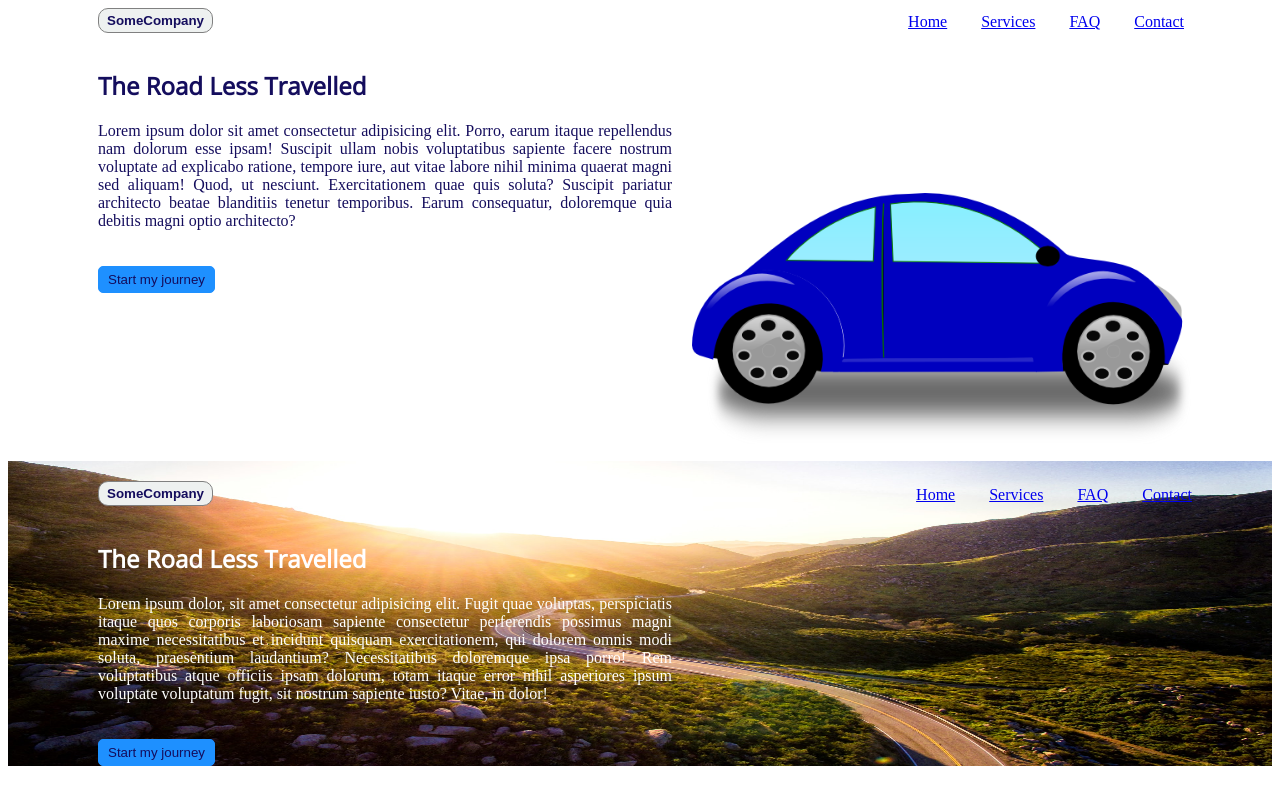
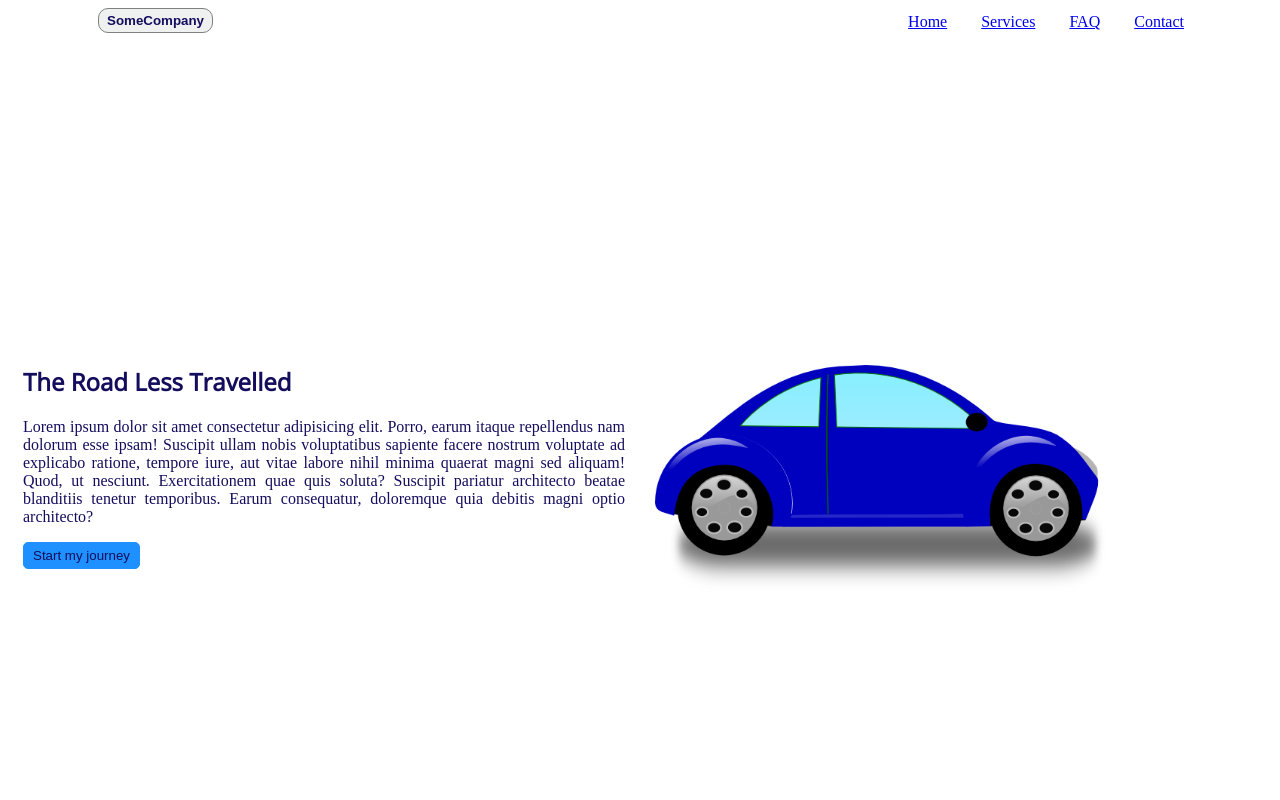
Before and after one commit to iyyyyy/Assignment1, a plain HTML site: page index.html in a window 1280 px wide. Shown: the top 800 px of the page. Drawn offline with nearby package versions, Linux system fonts and the light colour scheme.

Commit message:
touched home page

```diff
--- a/index.html
+++ b/index.html
@@ -16,7 +16,6 @@
         color: rgb(20, 13, 93);
       }
       h2 {
-        margin-left: 90px;
         font-family: "Open Sans", sans-serif;
         font-weight: 600;
         text-align: justify;
@@ -31,14 +30,9 @@
       }
       p {
         text-align: justify;
-        margin: 0px 600px 0px 90px;
       }
       img {
-        margin-left: 90px;
-        width: 500px;
-        float: right;
-        margin-right: 80px;
-        margin-top: -100px;
+        width: 75%;
       }
       .button1 {
         margin-left: 90px;
@@ -51,7 +45,6 @@
         border-radius: 10px;
       }
       .button2 {
-        margin-left: 90px;
         background-color: dodgerblue;
         color: rgb(20, 13, 93);
         font-weight: normal;
@@ -66,10 +59,30 @@
         background-position: center center;
         background-size: 100% 100%;
       }
+      .row{
+        display: flex;
+        flex-direction: row;
+        height: 90vh;
+      }
+      .width-50{
+        width:50%
+      }
+      .padding-15{
+        padding:15px 15px;
+      }
+      .center-car{
+        margin-top:50%
+      }
+      .center-text{
+        margin-top:50%
+      }
+      a{
+        font-size: 100%;
+      }
     </style>
   </head>
   <body>
-    <section class="nope">
+    <section class="nope nav-bar">
       <button type="button" class="button1">SomeCompany</button>
       <nav>
         <a class="nav" href="#" target="_blank">Home</a>
@@ -78,8 +91,10 @@
         <a class="nav" href="#" target="_blank">Contact</a>&nbsp;&nbsp;
       </nav>
       <br />
-      <article>
-        <h2>The Road Less Travelled</h2>
+    </section>
+    <div class="row">
+      <div class="width-50 padding-15">
+        <h2 class="center-text">The Road Less Travelled</h2>
         <p>
           Lorem ipsum dolor sit amet consectetur adipisicing elit. Porro, earum
           itaque repellendus nam dolorum esse ipsam! Suscipit ullam nobis
@@ -89,14 +104,12 @@
           architecto beatae blanditiis tenetur temporibus. Earum consequatur,
           doloremque quia debitis magni optio architecto?
         </p>
-        <br />
-        <br />
         <button type="button" class="button2">Start my journey</button>
-        <br />
-        <img src="images/car.png" alt="a blue car" width="300" />
-      </article>
-    </section>
-    <br />
+      </div>
+      <div class="width-50 padding-15">
+        <img src="images/car.png" alt="a blue car" class="center-car"/>
+      </div>
+    </div>
 
     <section class="yep">
       <button type="button" class="button1" style="margin-top: 20px">
```
